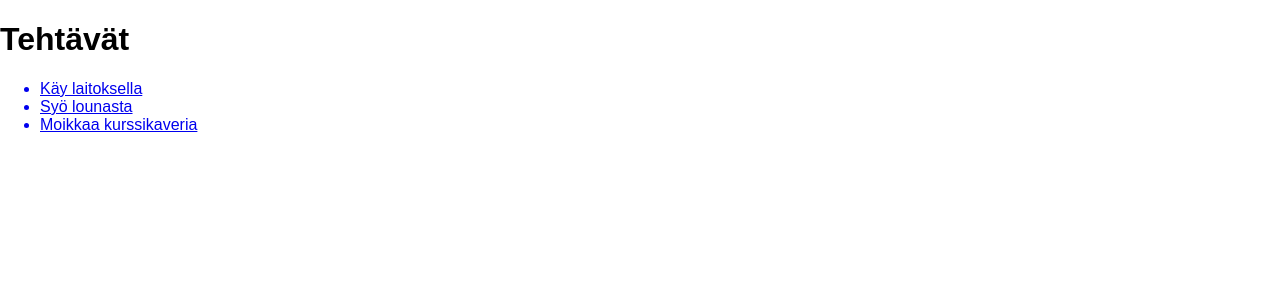
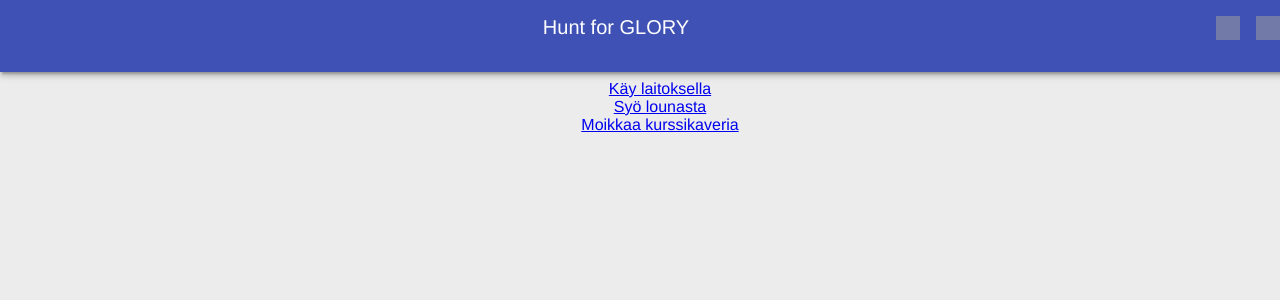
Before and after one commit to OhtuHunt/HuntForGlory, a React (Create React App) app: page / in a window 1280 px wide. Shown: the top 300 px of the page. Built offline with nearby package versions, Linux system fonts and the light colour scheme; grey boxes are pictures that could not be loaded.

Commit message:
Muokattu harjoituskoodia

```diff
--- a/public/index.html
+++ b/public/index.html
@@ -25,6 +25,11 @@
     <noscript>
       You need to enable JavaScript to run this app.
     </noscript>
+    <header class="header">
+      <h1 class="header__title">Hunt for GLORY</h1>
+      <button id="butRefresh" class="headerButton" aria-label="Refresh"></button>
+      <button id="butAdd" class="headerButton" aria-label="Add"></button>
+    </header>
     <div id="root"></div>
     <!--
       This HTML file is a template.
--- a/src/index.css
+++ b/src/index.css
@@ -1,5 +1,171 @@
+html, body {
+  padding: 0;
+  margin: 0;
+  height: 100%;
+  width: 100%;
+  font-family: 'Helvetica', 'Verdana', sans-serif;
+  font-weight: 400;
+  font-display: optional;
+  color: #444;
+  -webkit-font-smoothing: antialiased;
+  -moz-osx-font-smoothing: grayscale; }
+
+html {
+  overflow: hidden; }
+
 body {
+  display: -webkit-box;
+  display: -webkit-flex;
+  display: -ms-flexbox;
+  display: flex;
+  -webkit-box-orient: vertical;
+  -webkit-box-direction: normal;
+  -webkit-flex-direction: column;
+      -ms-flex-direction: column;
+          flex-direction: column;
+  -webkit-flex-wrap: nowrap;
+      -ms-flex-wrap: nowrap;
+          flex-wrap: nowrap;
+  -webkit-box-pack: start;
+  -webkit-justify-content: flex-start;
+      -ms-flex-pack: start;
+          justify-content: flex-start;
+  -webkit-box-align: stretch;
+  -webkit-align-items: stretch;
+      -ms-flex-align: stretch;
+          align-items: stretch;
+  -webkit-align-content: stretch;
+      -ms-flex-line-pack: stretch;
+          align-content: stretch;
+  background: #ececec; }
+
+.header {
+  width: 100%;
+  height: 56px;
+  color: #FFF;
+  background: #3F51B5;
+  position: fixed;
+  text-align: center;
+  font-size: 20px;
+  box-shadow: 0 4px 5px 0 rgba(0, 0, 0, 0.14), 0 2px 9px 1px rgba(0, 0, 0, 0.12), 0 4px 2px -2px rgba(0, 0, 0, 0.2);
+  padding: 16px 16px 0 16px;
+  will-change: transform;
+  display: -webkit-box;
+  display: -webkit-flex;
+  display: -ms-flexbox;
+  display: flex;
+  -webkit-box-orient: horizontal;
+  -webkit-box-direction: normal;
+  -webkit-flex-direction: row;
+      -ms-flex-direction: row;
+          flex-direction: row;
+  -webkit-flex-wrap: nowrap;
+      -ms-flex-wrap: nowrap;
+          flex-wrap: nowrap;
+  -webkit-box-pack: start;
+  -webkit-justify-content: flex-start;
+      -ms-flex-pack: start;
+          justify-content: flex-start;
+  -webkit-box-align: stretch;
+  -webkit-align-items: stretch;
+      -ms-flex-align: stretch;
+          align-items: stretch;
+  -webkit-align-content: center;
+      -ms-flex-line-pack: center;
+          align-content: center;
+  -webkit-transition: -webkit-transform 0.233s cubic-bezier(0, 0, 0.21, 1) 0.1s;
+  transition: -webkit-transform 0.233s cubic-bezier(0, 0, 0.21, 1) 0.1s;
+  transition: transform 0.233s cubic-bezier(0, 0, 0.21, 1) 0.1s;
+  transition: transform 0.233s cubic-bezier(0, 0, 0.21, 1) 0.1s, -webkit-transform 0.233s cubic-bezier(0, 0, 0.21, 1) 0.1s;
+  z-index: 1000; }
+  .header .headerButton {
+    width: 24px;
+    height: 24px;
+    margin-right: 16px;
+    text-indent: -30000px;
+    overflow: hidden;
+    opacity: 0.54;
+    -webkit-transition: opacity 0.333s cubic-bezier(0, 0, 0.21, 1);
+    transition: opacity 0.333s cubic-bezier(0, 0, 0.21, 1);
+    border: none;
+    outline: none;
+    cursor: pointer; }
+  .header #butRefresh {
+    background: url(/images/ic_refresh_white_24px.svg) center center no-repeat; }
+  .header #butAdd {
+    background: url(/images/ic_add_white_24px.svg) center center no-repeat; }
+
+.butRefresh {
+    color: black;
+}
+.header__title {
+  font-weight: 400;
+  font-size: 20px;
   margin: 0;
-  padding: 0;
-  font-family: sans-serif;
-}
+  -webkit-box-flex: 1;
+  -webkit-flex: 1;
+      -ms-flex: 1;
+          flex: 1; }
+
+ul {
+    text-align: center;
+    list-style-type: none;
+            }
+.loader {
+  left: 50%;
+  top: 50%;
+  position: fixed;
+  -webkit-transform: translate(-50%, -50%);
+          transform: translate(-50%, -50%); }
+  .loader #spinner {
+    box-sizing: border-box;
+    stroke: #673AB7;
+    stroke-width: 3px;
+    -webkit-transform-origin: 50%;
+            transform-origin: 50%;
+    -webkit-animation: line 1.6s cubic-bezier(0.4, 0, 0.2, 1) infinite, rotate 1.6s linear infinite;
+            animation: line 1.6s cubic-bezier(0.4, 0, 0.2, 1) infinite, rotate 1.6s linear infinite; }
+
+@-webkit-keyframes rotate {
+  from {
+    -webkit-transform: rotate(0);
+            transform: rotate(0); }
+  to {
+    -webkit-transform: rotate(450deg);
+            transform: rotate(450deg); } }
+
+@keyframes rotate {
+  from {
+    -webkit-transform: rotate(0);
+            transform: rotate(0); }
+  to {
+    -webkit-transform: rotate(450deg);
+            transform: rotate(450deg); } }
+
+@-webkit-keyframes line {
+  0% {
+    stroke-dasharray: 2, 85.964;
+    -webkit-transform: rotate(0);
+            transform: rotate(0); }
+  50% {
+    stroke-dasharray: 65.973, 21.9911;
+    stroke-dashoffset: 0; }
+  100% {
+    stroke-dasharray: 2, 85.964;
+    stroke-dashoffset: -65.973;
+    -webkit-transform: rotate(90deg);
+            transform: rotate(90deg); } }
+
+@keyframes line {
+  0% {
+    stroke-dasharray: 2, 85.964;
+    -webkit-transform: rotate(0);
+            transform: rotate(0); }
+  50% {
+    stroke-dasharray: 65.973, 21.9911;
+    stroke-dashoffset: 0; }
+  100% {
+    stroke-dasharray: 2, 85.964;
+    stroke-dashoffset: -65.973;
+    -webkit-transform: rotate(90deg);
+            transform: rotate(90deg); } }
```
